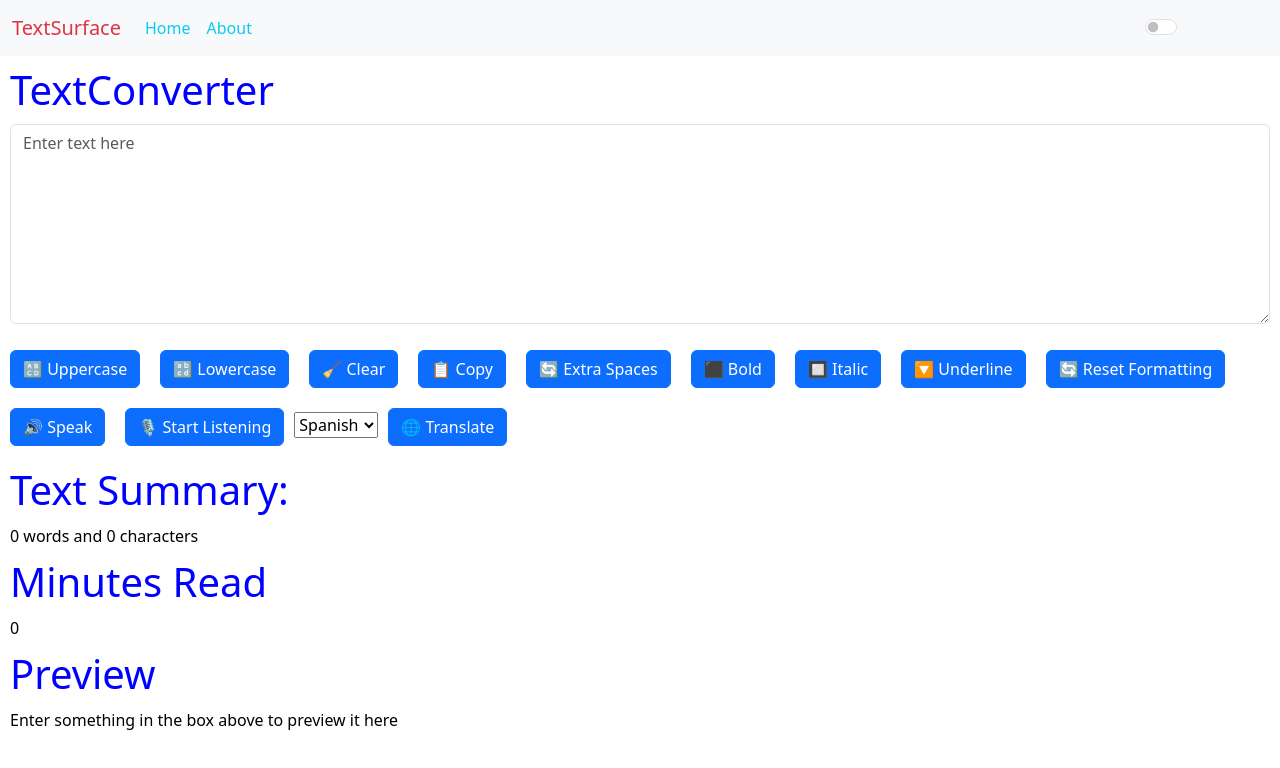
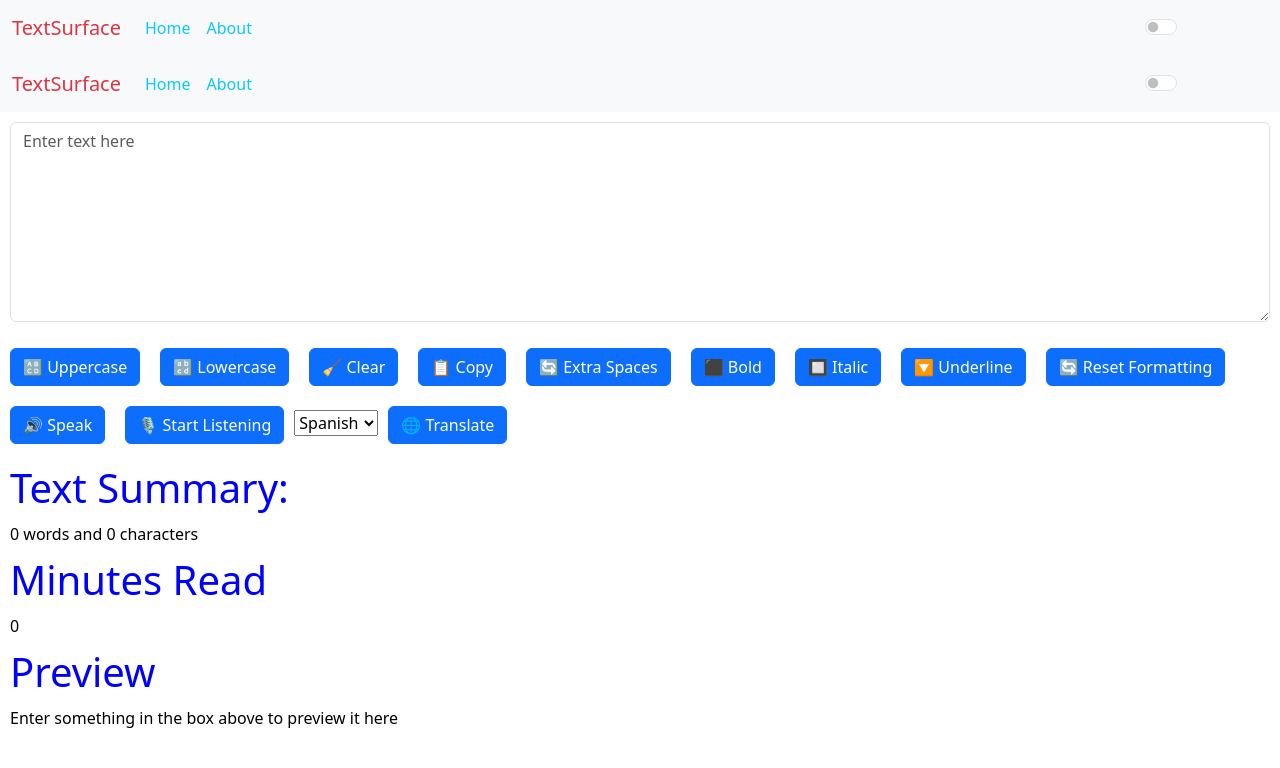
Before and after one commit to Eztremes/Text-Converter, a React (Create React App) app: page /home in a window 1280 px wide. Shown: the top 768 px of the page. Built offline with nearby package versions, Linux system fonts and the light colour scheme; no server answers.

Commit message:
Update Textform.js

```diff
--- a/src/Component/Textform.js
+++ b/src/Component/Textform.js
@@ -1,8 +1,9 @@
-
 import React, { useState,useEffect } from "react";
 import axios from 'axios';
+import Navbar from "./Navbar";
 
-export default function Textform(props) {
+
+export default function Textform({mode,handleMode},props) {
   // Or listen how u write code your code is dirty anywhere usestate, anyvariable not any blocks you are using u are typing anywhere brother
   const [text, setText] = useState("");
   const [translatedText, setTranslatedText] = useState("");
@@ -107,12 +108,18 @@ try {
     fontWeight: isBold ? "bold" : "normal",
     fontStyle: isItalic ? "italic" : "normal",
     textDecoration: isUnderline ? "underline" : "none",
-    backgroundColor: props.mode === "dark" ? "grey" : "white",
-    color: props.mode === "dark" ? "white" : "black",
+    backgroundColor: mode === "dark" ? "grey" : "white",
+    color: mode === "dark" ? "white" : "black",
   };
 
   return (
     <>
+    <Navbar
+          title="TextSurface"
+          aboutText="About"
+          mode={mode}
+          handleMode={handleMode}
+        />
       <h1 style={{ color: props.mode === "dark" ? "white" : "blue" }}>{props.heading}</h1>
       <div className="mb-3" id="mybox">
         <textarea
```
